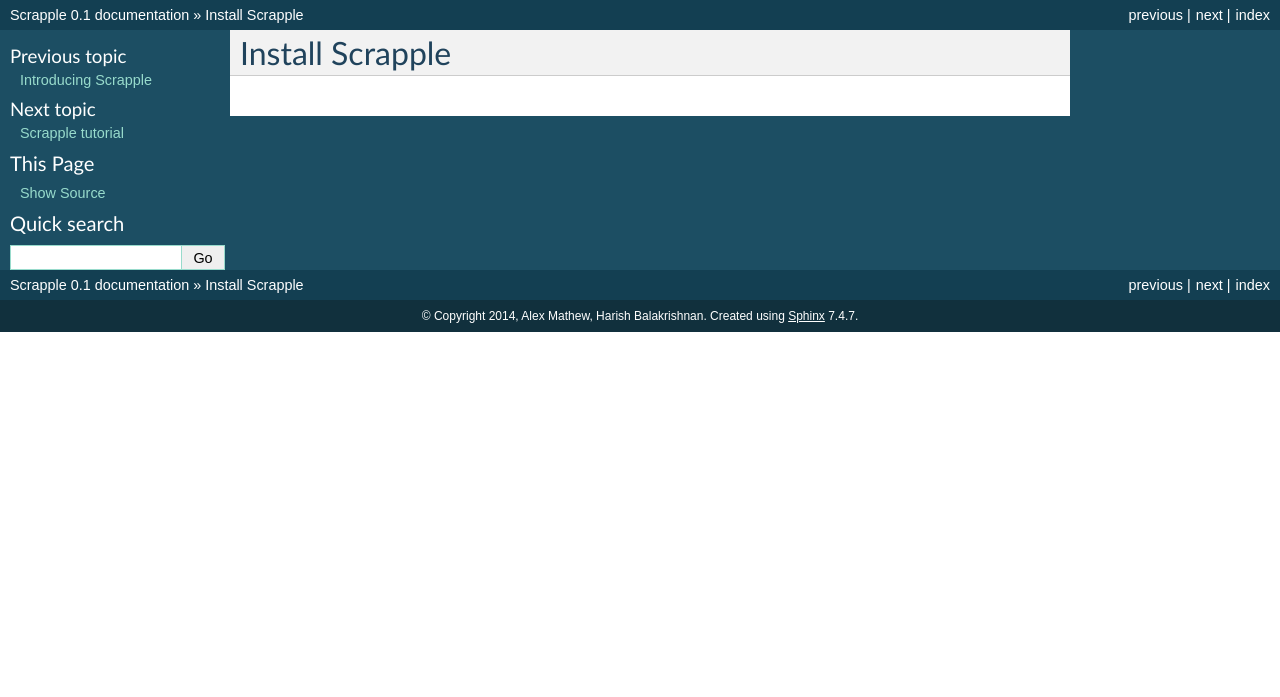
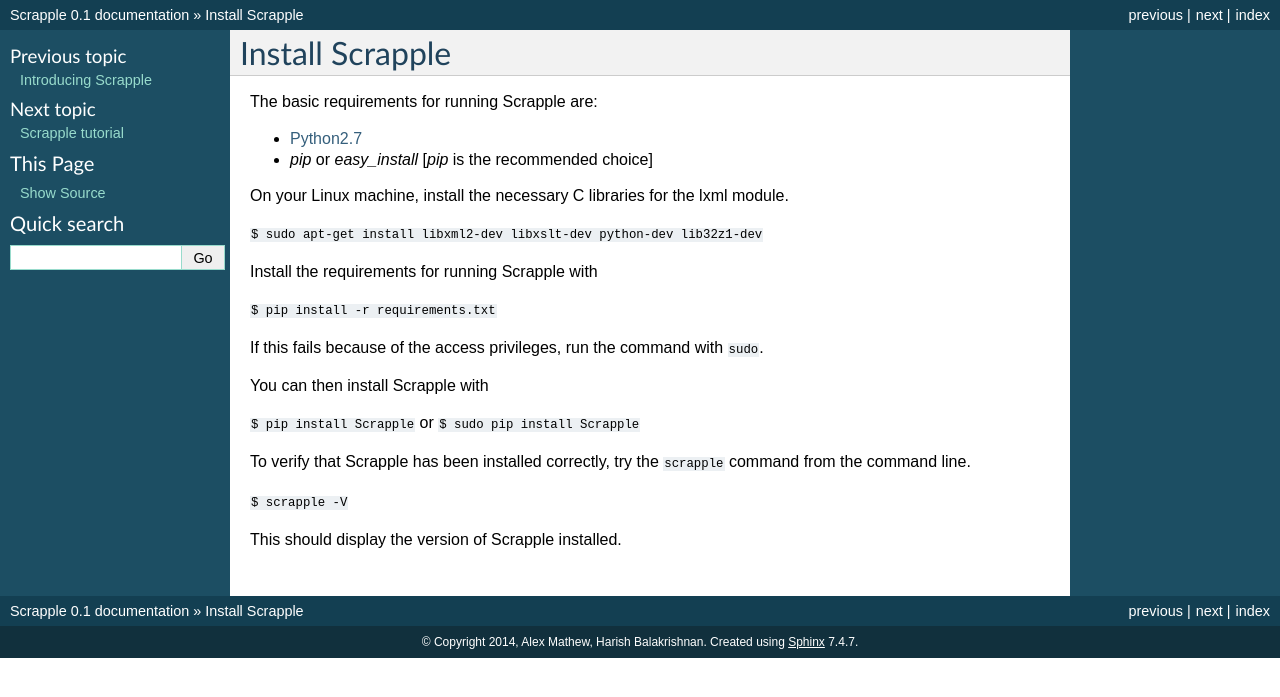
Before and after one commit to AlexMathew/scrapple, a Sphinx documentation site: the page built from docs/intro/install.rst, in a window 1280 px wide. Shown: the top 697 px of the page. Built offline with Sphinx 7.4.7, drawn with Linux system fonts in a browser that asks for light colours.

Commit message:
Edit installation instructions

```diff
--- a/docs/intro/install.rst
+++ b/docs/intro/install.rst
@@ -1,3 +1,30 @@
 ================
 Install Scrapple
 ================
+
+The basic requirements for running Scrapple are:
+
+* `Python2.7`_
+* *pip* or *easy_install* [*pip* is the recommended choice]
+
+.. _Python2.7: https://www.python.org/downloads/release/python-278/
+
+On your Linux machine, install the necessary C libraries for the lxml module.
+
+``$ sudo apt-get install libxml2-dev libxslt-dev python-dev lib32z1-dev``
+
+Install the requirements for running Scrapple with
+
+``$ pip install -r requirements.txt``
+
+If this fails because of the access privileges, run the command with ``sudo``.
+
+You can then install Scrapple with
+
+``$ pip install Scrapple`` or ``$ sudo pip install Scrapple``
+
+To verify that Scrapple has been installed correctly, try the ``scrapple`` command from the command line.
+
+``$ scrapple -V``
+
+This should display the version of Scrapple installed.
```
